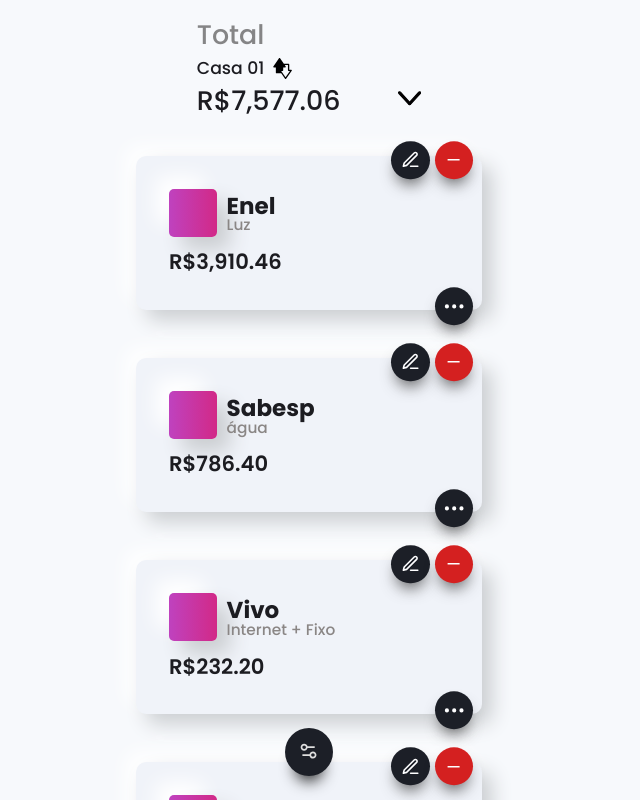
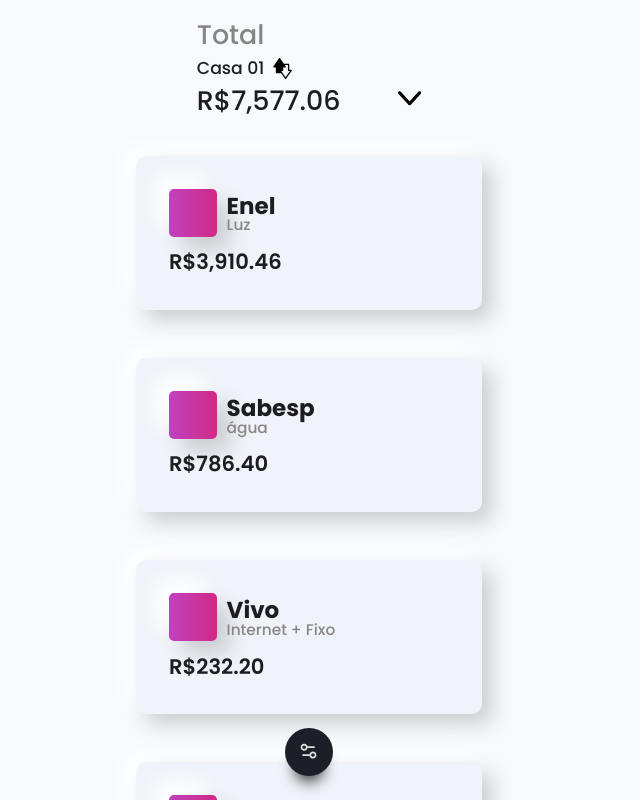
Before and after one commit to aelinrezende/redespe, a React (Create React App) app: page /expenses in a window 1280 px wide. Shown: the top 800 px of the page, without its empty margins (331-971 px from the left). Built offline with nearby package versions, Linux system fonts and the light colour scheme.

Commit message:
toggle bills visibility on click over the expense container and remove MoreIcon

```diff
--- a/src/pages/Expenses/index.tsx
+++ b/src/pages/Expenses/index.tsx
@@ -20,7 +20,6 @@ import {
   ExpenseButtonsTop,
   RemoveIcon,
   EditIcon,
-  MoreIcon,
   Bills,
 } from './styles';
 
@@ -77,7 +76,9 @@ const Expenses: React.FC = () => {
           <Fragment key={label + account.id}>
             {bills.length > 0 && (
               <Expense key={label + provider + account.id}>
-                <ExpenseMain>
+                <ExpenseMain
+                  onClick={() => toggleBillsVisibility(provider + account.id)}
+                >
                   <ExpenseContent>
                     <div />
 
@@ -99,10 +100,6 @@ const Expenses: React.FC = () => {
                       />
                     </button>
                   </ExpenseButtonsTop>
-
-                  <MoreIcon
-                    onClick={() => toggleBillsVisibility(provider + account.id)}
-                  />
                 </ExpenseMain>
                 <AnimatePresence>
                   {billsVisibility.includes(provider + account.id) && (
--- a/src/pages/Expenses/styles.ts
+++ b/src/pages/Expenses/styles.ts
@@ -85,6 +85,7 @@ export const ExpenseMain = styled.div`
   border-radius: 10px;
   background: #f0f3f9;
   box-shadow: 10px 10px 20px #cbced1, -10px -10px 20px #ffffff;
+  cursor: pointer;
 
   transition: border 0.5s ease-in-out;
 
@@ -100,6 +101,16 @@ export const ExpenseButtonsTop = styled.div`
   right: 0.5rem;
 
   display: flex;
+
+  opacity: 0;
+  visibility: hidden;
+
+  transition: opacity 0.5s ease-in-out, visibility 0.5s ease-in-out;
+
+  ${ExpenseMain}:hover & {
+    opacity: 1;
+    visibility: visible;
+  }
 
   a {
     margin-right: 0.5rem;
@@ -147,6 +158,7 @@ export const RemoveIcon = styled(IoMdRemove)``;
 
 export const EditIcon = styled(FiEdit3)``;
 
+/*
 export const MoreIcon = styled(FiMoreHorizontal)`
   position: absolute;
   bottom: 0;
@@ -161,6 +173,7 @@ export const MoreIcon = styled(FiMoreHorizontal)`
   box-shadow: 0 10px 15px -5px rgb(49 49 49 / 75%);
   cursor: pointer;
 `;
+*/
 
 export const Bills = styled(motion.ul)`
   list-style: none;
```
Also changed, not shown: src/assets/icons/santana_logo.svg (added).
